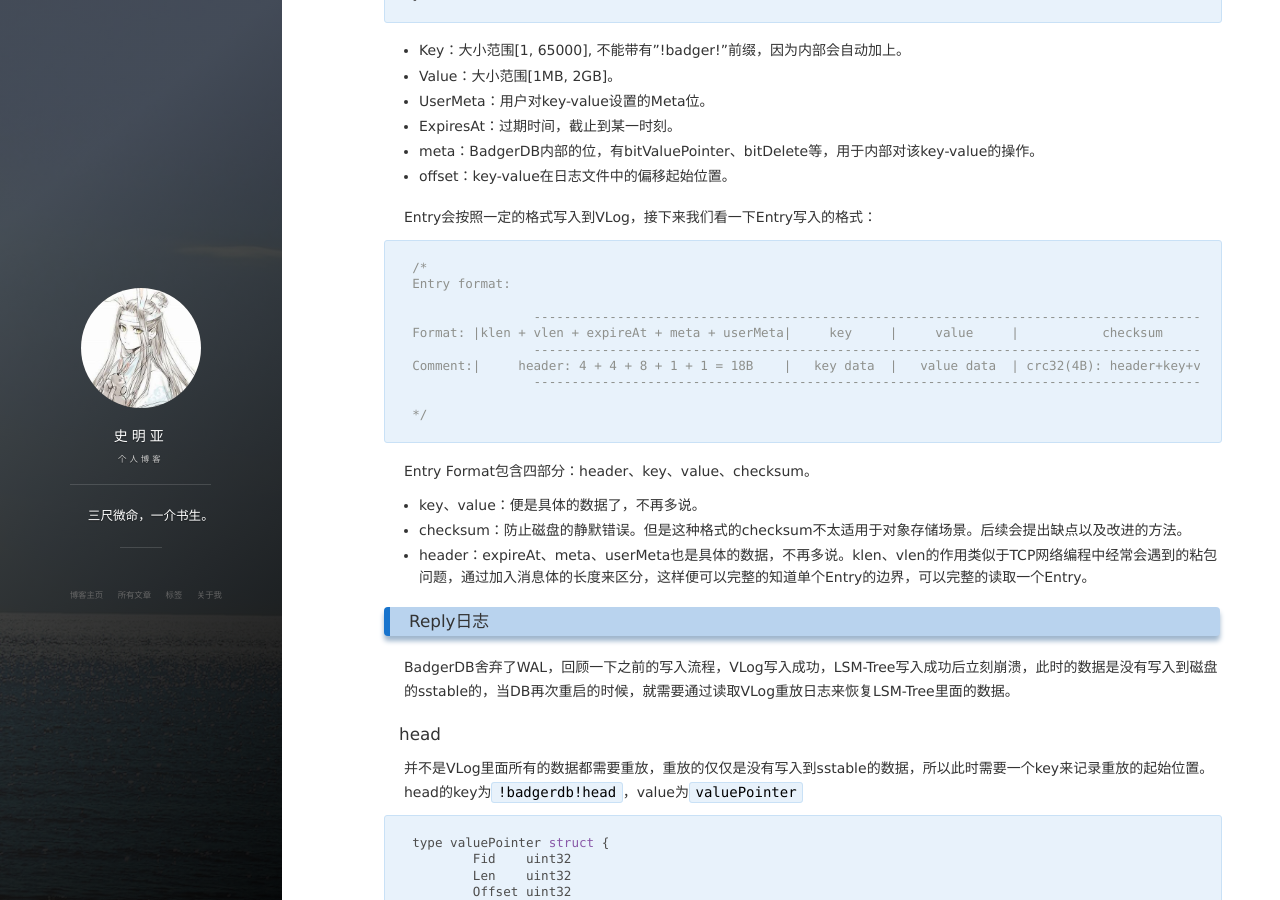
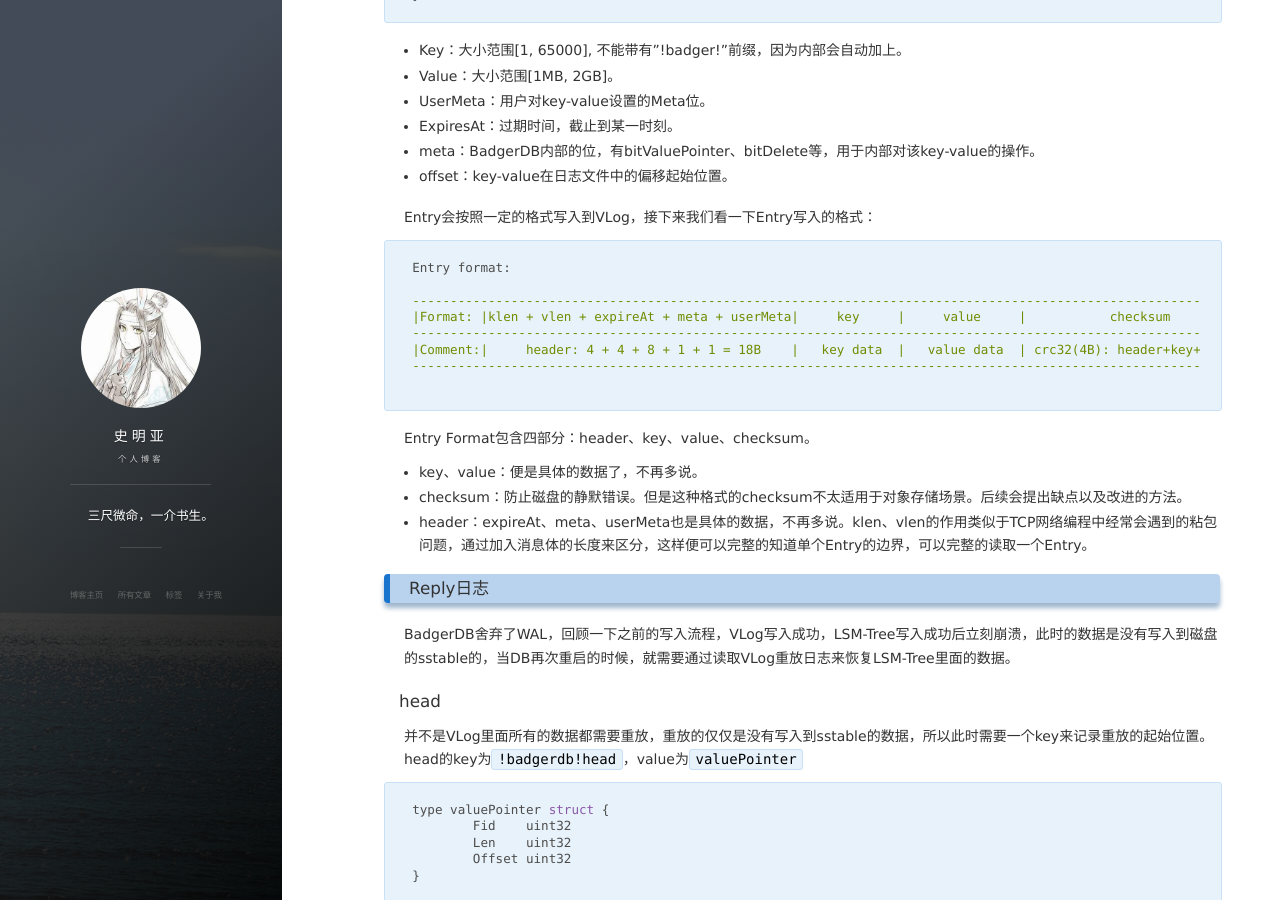
Before and after one commit to shimingyah/shimingyah.github.io, a Jekyll site: the page built from _posts/2019-08-09-BadgerDB源码分析之vlog详解.md, in a window 1280 px wide and 900 px high, scrolled down 1341 px. Built offline with Jekyll 4.4.1, drawn with Linux system fonts in a browser that asks for light colours; nearby versions of some CDN libraries; comment, search, counter and statistics services are not loaded; part of the change alters nothing that is shown.

````diff
--- a/_posts/2019-08-09-BadgerDB源码分析之vlog详解.md
+++ b/_posts/2019-08-09-BadgerDB源码分析之vlog详解.md
@@ -57,16 +57,14 @@ type Entry struct {
 Entry会按照一定的格式写入到VLog，接下来我们看一下Entry写入的格式：
 
 ```
-/*
 Entry format:
 
-		-------------------------------------------------------------------------------------------------------
-Format:	|klen + vlen + expireAt + meta + userMeta|     key     |     value     |           checksum           |
-		-------------------------------------------------------------------------------------------------------
-Comment:|     header: 4 + 4 + 8 + 1 + 1 = 18B    |   key data  |   value data  | crc32(4B): header+key+value  |
-		-------------------------------------------------------------------------------------------------------
+---------------------------------------------------------------------------------------------------------------
+|Format: |klen + vlen + expireAt + meta + userMeta|     key     |     value     |           checksum           |
+---------------------------------------------------------------------------------------------------------------
+|Comment:|     header: 4 + 4 + 8 + 1 + 1 = 18B    |   key data  |   value data  | crc32(4B): header+key+value  |
+---------------------------------------------------------------------------------------------------------------
 
-*/
 ```
 Entry Format包含四部分：header、key、value、checksum。
 
````
